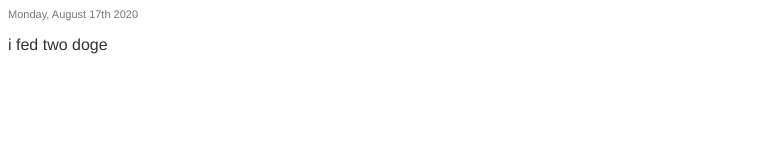
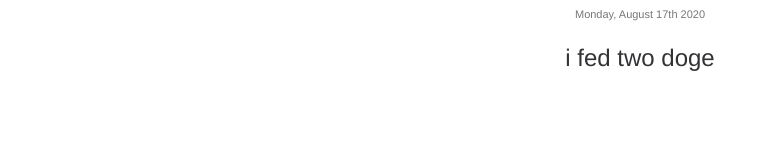
Before and after one commit to kevincennis/howmanydoge, a plain HTML site: page index.html in a window 1280 px wide. Shown: the whole page, without its empty margins (0-769 px from the left). Drawn offline with Linux system fonts and the light colour scheme.

Commit message:
Update index.html

```diff
--- a/index.html
+++ b/index.html
@@ -10,6 +10,7 @@
 
   <style>
     * {
+      text-align: center;
       font-family: helvetica, sans-serif;
       color: #333336;
     }
@@ -21,7 +22,7 @@
     }
 
     p {
-      font-size: 16px;
+      font-size: 24px;
     }
   </style>
 
```
